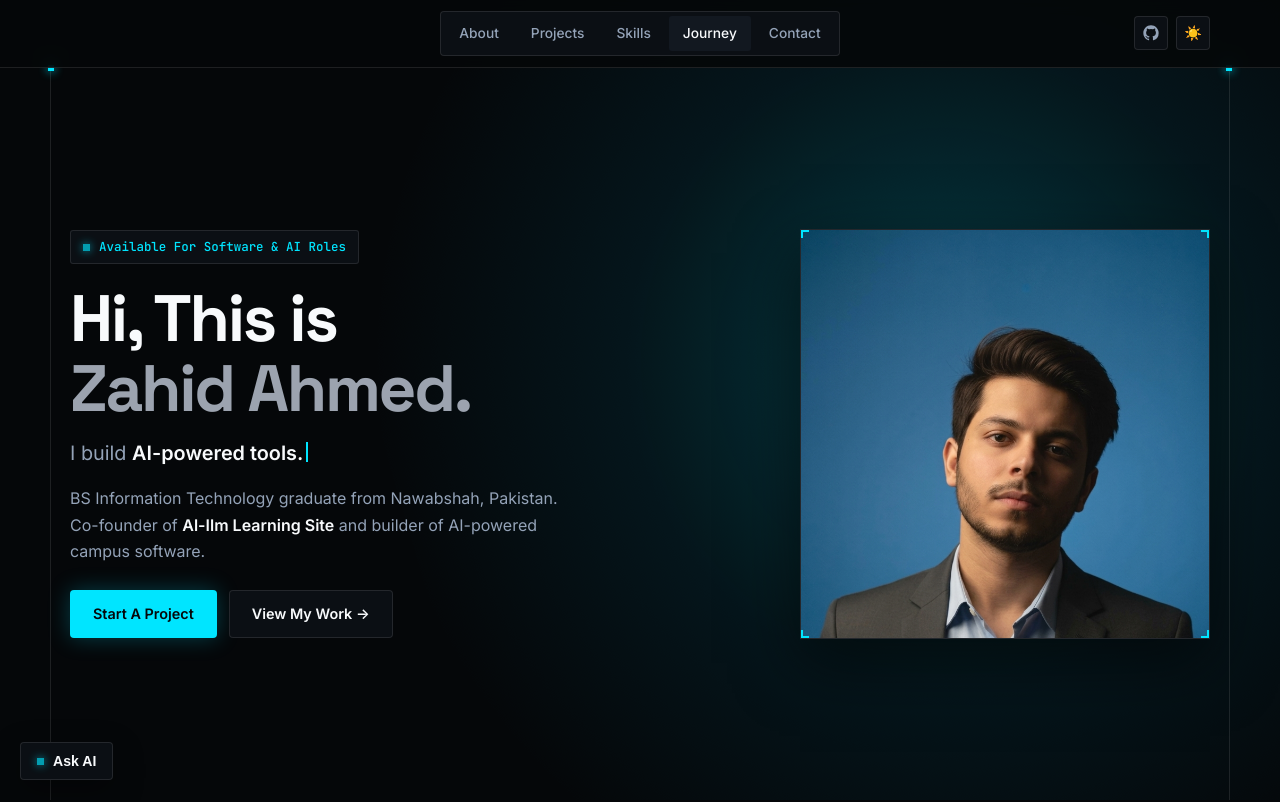
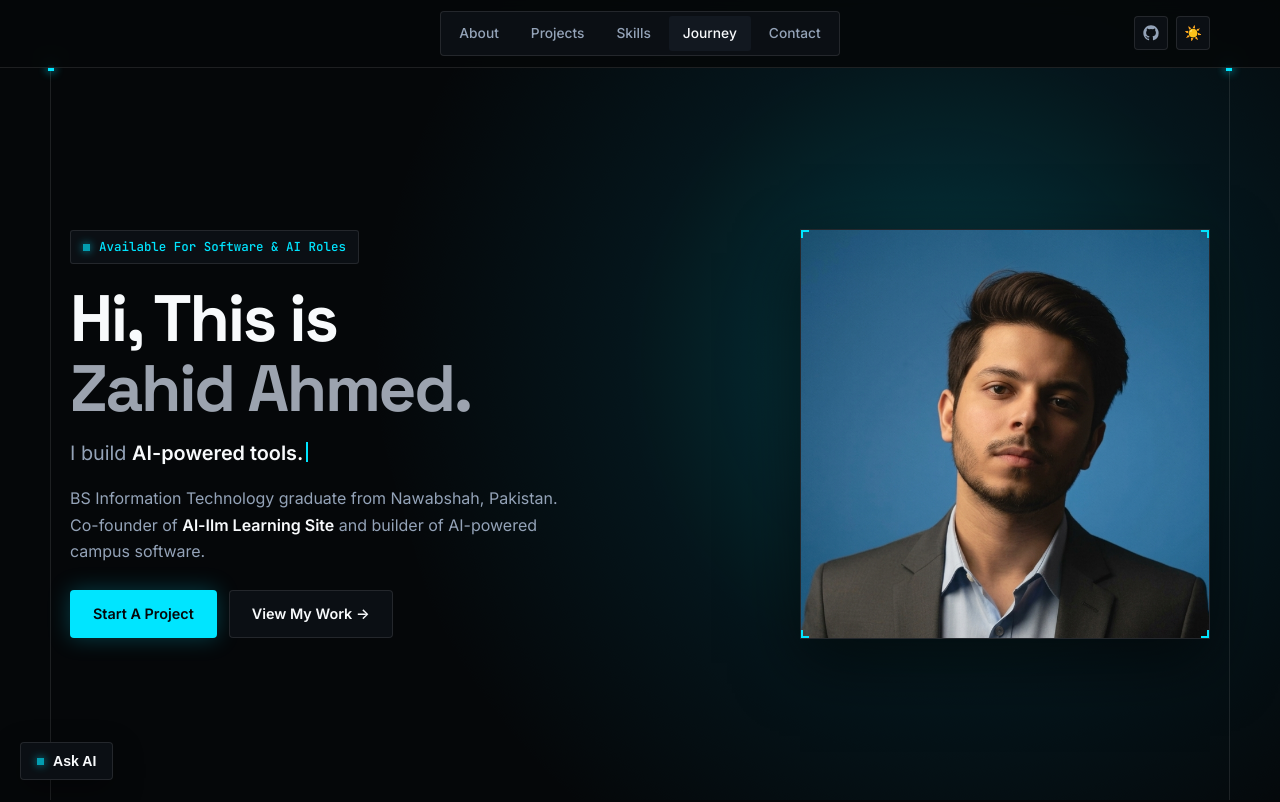
Before and after one commit to zahid-ahmedk/portfolio, a plain HTML site: page index.html in a window 1280 px wide. Shown: the top 802 px of the page. Drawn offline with Linux system fonts and the light colour scheme.

Commit message:
Center portrait crop

```diff
--- a/style.css
+++ b/style.css
@@ -167,7 +167,8 @@ header {
 .portrait-frame:hover { transform: translateY(-4px); border-color: rgba(0, 229, 255, 0.45); }
 .portrait-frame img {
   display: block; width: 100%; height: 100%;
-  object-fit: cover; object-position: center 20%;
+  object-fit: cover; object-position: 50% 34%;
+  transform: scale(1.08);
 }
 .f-corner { position: absolute; width: 8px; height: 8px; border-color: var(--accent); border-style: solid; z-index: 3; pointer-events: none; }
 .f-corner.tl { top: 0; left: 0; border-width: 2px 0 0 2px; }
```
